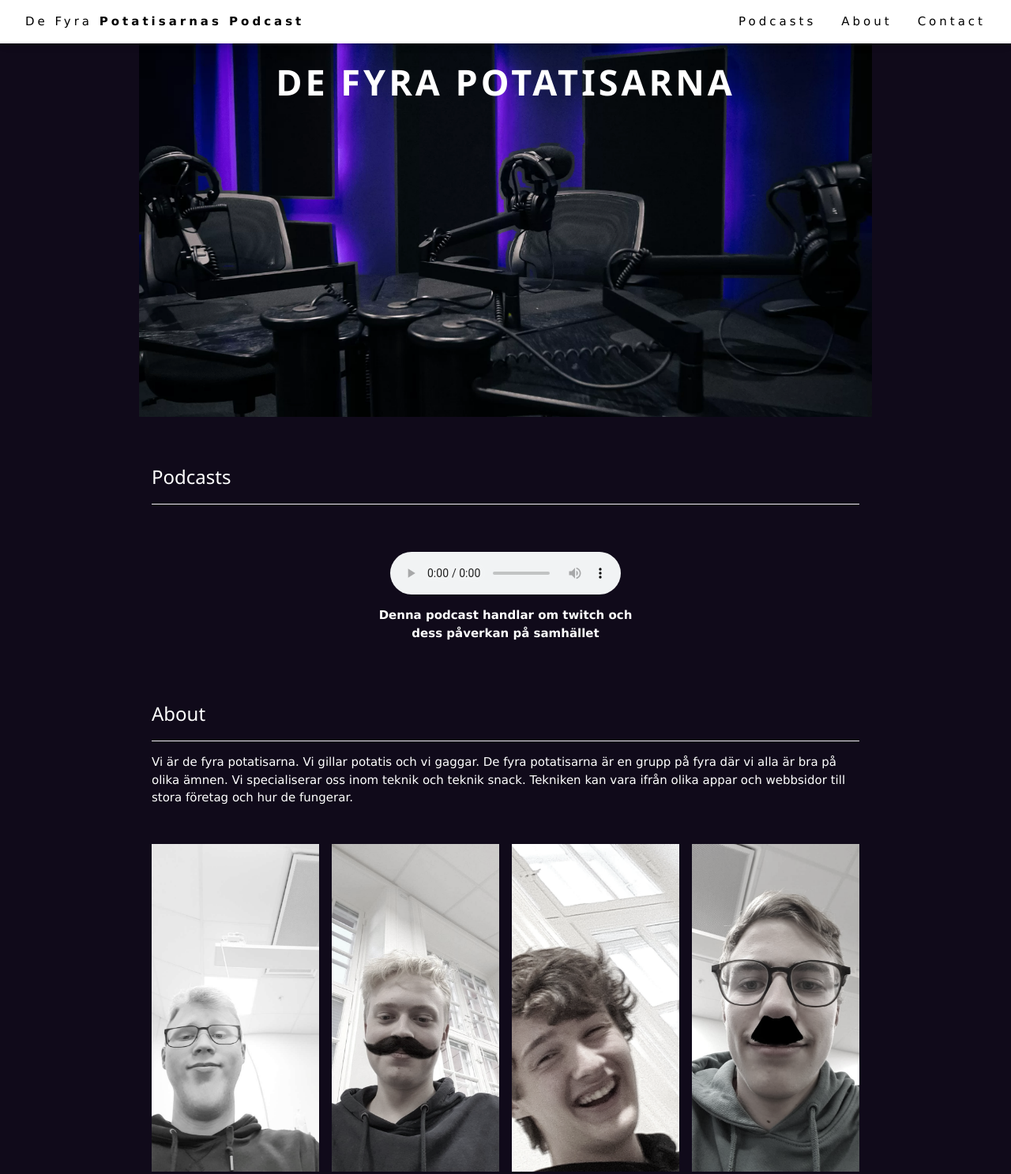
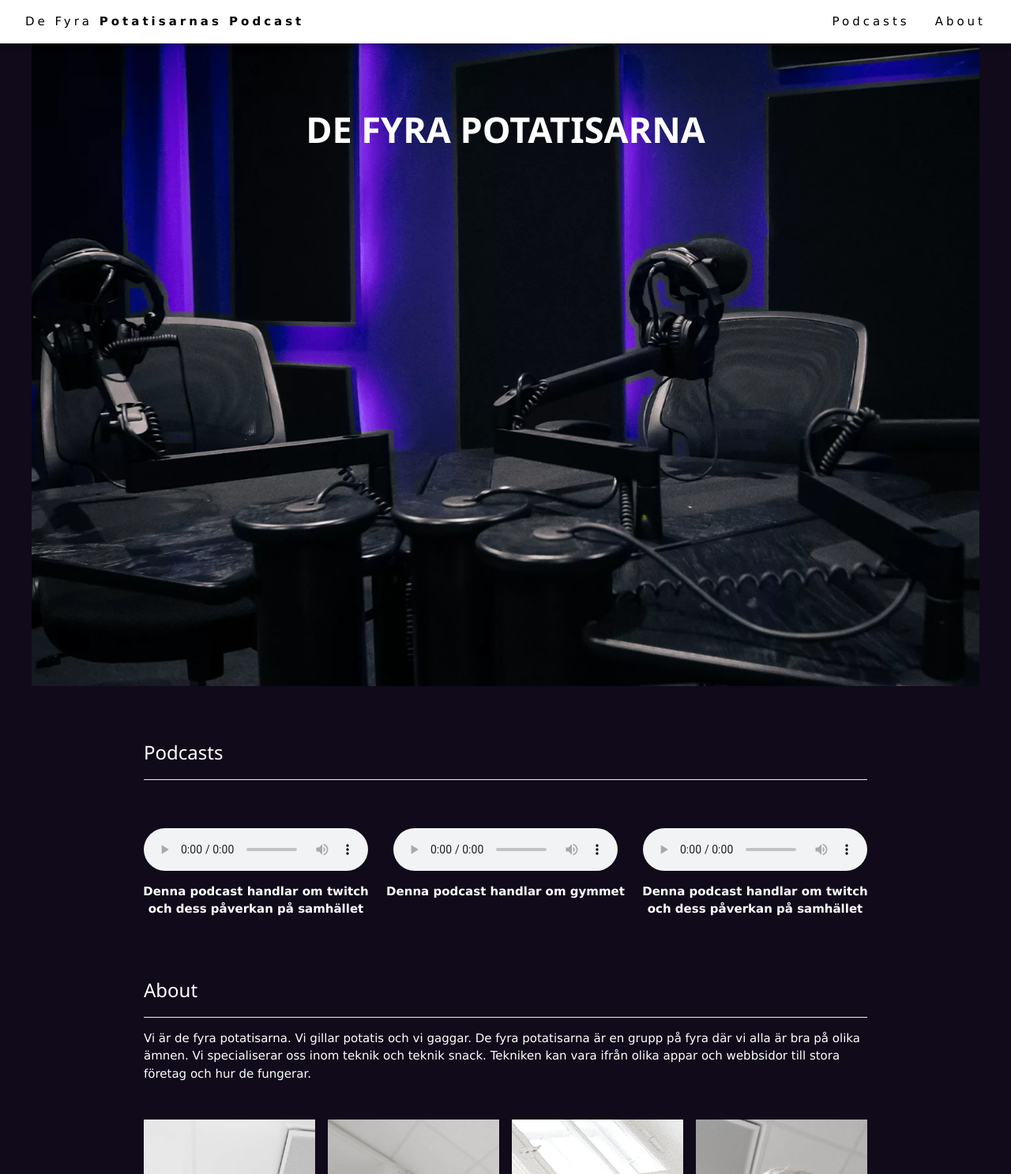
Before and after one commit to EggetCoding/De-fyra-potatisarna, a plain HTML site: page index.html in a window 1280 px wide. Shown: the top 1487 px of the page at 79% size. Drawn offline with nearby package versions, Linux system fonts and the light colour scheme.

Commit message:
Update
Removed position absolute
Fixed max width
and some other small things

```diff
--- a/index.html
+++ b/index.html
@@ -19,35 +19,17 @@
     <div class="w3-right w3-hide-small">
       <a href="#projects" class="w3-bar-item w3-button">Podcasts</a>
       <a href="#about" class="w3-bar-item w3-button">About</a>
-      <a href="#contact" class="w3-bar-item w3-button">Contact</a>
     </div>
   </div>
 </div>
+ <!-- First picture -->
+<div class="pictureContainer w3-auto w3-content" style="max-width: 1200px;" >
+  <h1 id="text"><b>DE FYRA POTATISARNA</b></h1>
+</div>
+<!-- Page content -->
+<div class="w3-content w3-padding"style="width:100%;" >
 
 
-
-
-<!-- Page content -->
-<div class="w3-content w3-padding" style="max-width:1564px; width: 75%;" >
-
-  <!-- Header -->
-  <header class="w3-display-container w3-content w3-wide" style="max-width:1500px;" id="home">
-    <div class="pictureContainer">
-      <img class="w3-image" src="images/podcastBild.png" id="podcastStudioPicture" alt="Podcast Studio">
-      <div class="headerBanner">
-        <h1 class="header">
-          <b>
-            DE FYRA POTATISARNA
-          </b>
-
-        </h1>
-      </div>
-
-    </div>
-
-
-
-  </header>
 
   <!-- Project Section -->
   <div class="w3-container w3-padding-32" id="projects">
@@ -55,30 +37,38 @@
   </div>
   <div class="podcastHolder">
     <div class="podcast">
-
-
       <div id="audio">
-
-
         <audio controls >
-
           <source src="audio/Podcast1.mp3" type="audio/mp3">
-
         Your browser does not support the audio element.
         </audio>
-
-
       </div>
       <div>
         <p style="font-family:Verdana, Geneva, Tahoma, sans-serif"> <b>Denna podcast handlar om twitch och dess påverkan på samhället</b></p>
       </div>
-
-
-
-
-
     </div>
-
+    <div class="podcast">
+      <div id="audio">
+        <audio controls >
+          <source src="audio/GYMMET.mp3" type="audio/mp3">
+        Your browser does not support the audio element.
+        </audio>
+      </div>
+      <div>
+        <p style="font-family:Verdana, Geneva, Tahoma, sans-serif"> <b>Denna podcast handlar om gymmet</b></p>
+      </div>
+    </div>
+    <div class="podcast">
+      <div id="audio">
+        <audio controls >
+          <source src="audio/Podcast1.mp3" type="audio/mp3">
+        Your browser does not support the audio element.
+        </audio>
+      </div>
+      <div>
+        <p style="font-family:Verdana, Geneva, Tahoma, sans-serif"> <b>Denna podcast handlar om twitch och dess påverkan på samhället</b></p>
+      </div>
+    </div>
   </div>
 
 
@@ -97,45 +87,28 @@
       <h3>Olle Langwagen</h3>
       <h5 class="w3-opacity">Host</h5>
       <p >"Olle gjorde ingenting fel, han hade bara top g powers."</p>
-      <h4><button class="w3-button w3-light-grey w3-block">Contact</button></h4>
     </div>
     <div class="w3-col l3 m6 w3-margin-bottom">
       <img src="images/Edward.jpg" alt="Edward" style="width:100%">
       <h3>Edward Lundén</h3>
       <h5 class="w3-opacity">Expert</h5>
       <p>"Min vänstra hjärnhalva har dyslexi och cancer, jag har ingen högra"</p>
-      <h4><button class="w3-button w3-light-grey w3-block">Contact</button></h4>
     </div>
     <div class="w3-col l3 m6 w3-margin-bottom">
       <img src="images/Joseph.jpg" alt="Joseph" style="width:100%">
       <h3>Joseph Alfredéen</h3>
       <h5 class="w3-opacity">Psykolog</h5>
       <p>"Asså ingen av mina bollar funkar men jag föredrar den vänstra"</p>
-      <h4><button class="w3-button w3-light-grey w3-block">Contact</button></h4>
     </div>
     <div class="w3-col l3 m6 w3-margin-bottom">
       <img src="images/Carl.jpg" alt="Carl" style="width:100%">
       <h3>Carl Eriksson</h3>
       <h5 class="w3-opacity">Dubbel Agent</h5>
       <p>"Trocadero är bäst och jag handlar alla mina kläder på shopadero"</p>
-      <h4><button class="w3-button w3-light-grey w3-block">Contact</button></h4>
     </div>
   </div>
 
-  <!-- Contact Section -->
-  <div class="w3-container w3-padding-32" id="contact">
-    <h3 class="w3-border-bottom w3-border-light-grey w3-padding-16">Contact</h3>
-    <p>Lets us know if you have any feedback or suggestions for our podcast.</p>
-    <form action="/action_page.php" target="_blank">
-      <input class="w3-input w3-border" type="text" placeholder="Name" required name="Name">
-      <input class="w3-input w3-section w3-border" type="text" placeholder="Email" required name="Email">
-      <input class="w3-input w3-section w3-border" type="text" placeholder="Subject" required name="Subject">
-      <input class="w3-input w3-section w3-border" type="text" placeholder="Comment" required name="Comment">
-      <button class="w3-button w3-black w3-section" type="submit">
-        <i class="fa fa-paper-plane"></i> SEND MESSAGE
-      </button>
-    </form>
-  </div>
+
 
 <!-- Image of location/map -->
 <div class="w3-container">
--- a/styles.css
+++ b/styles.css
@@ -3,30 +3,23 @@
     background-color: rgb(16, 10, 26);
 }
 
-#podcastStudioPicture{
+.pictureContainer{
+    background-image: url(images/podcastBild.png);
+    text-align: center;
     width: 100%;
-    height: 100%;
+    height: 859px;
+    background-repeat: no-repeat;
+
 }
-
-.pictureContainer{
-    position: relative;
+#text{
+    padding-top: 10%;
     text-align: center;
+    font-size: 300%;
 }
-
 .header{
    padding: auto;
    font-size: 300%;
 }
-.headerBanner{
-    position: absolute;
-    top: 10%;
-    left: 5%;
-    right: 5%;
-    bottom: 73%;
-
-    font-family:'Trebuchet MS', 'Lucida Sans Unicode', 'Lucida Grande', 'Lucida Sans', Arial, sans-serif;
-}
-
 .podcastHolder{
     display: flex;
     justify-content: space-evenly;
```
